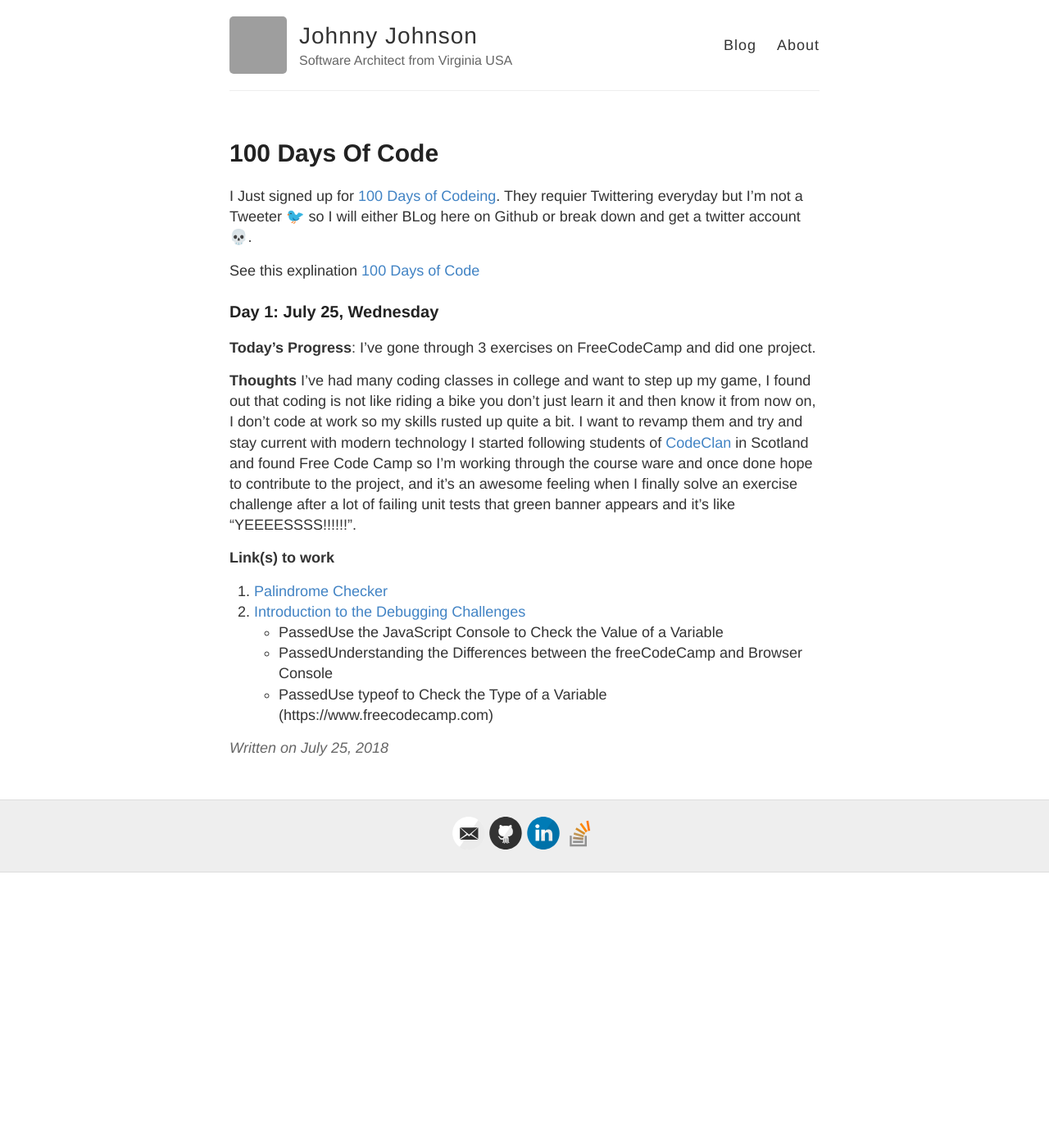
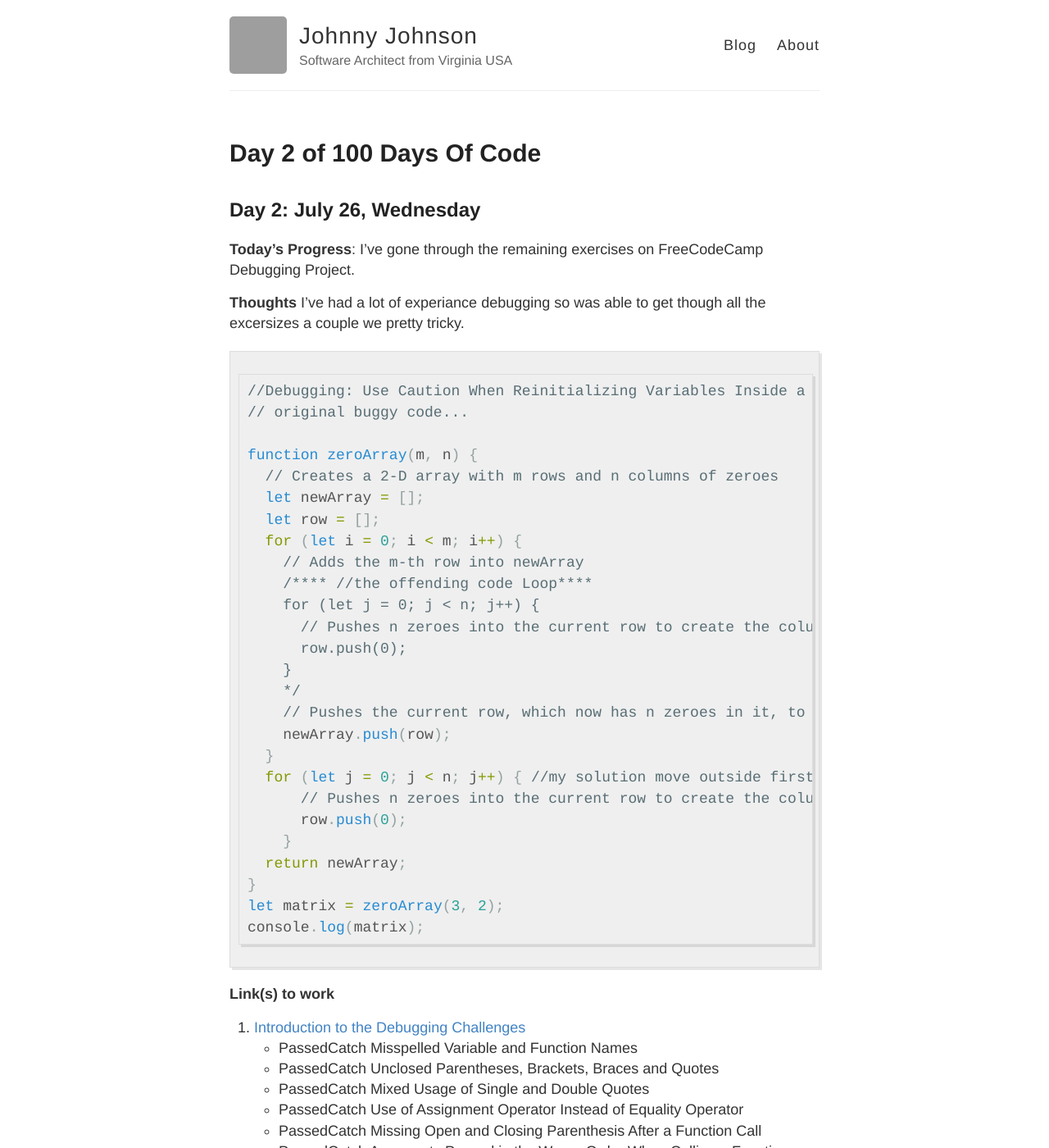
Before and after one commit to Johnny2136/johnny2136.github.io, a Jekyll site: the page built from _posts/2018-7-25-100DaysOfCode - Day2.md, in a window 1280 px wide and 1400 px high. Shown: the whole window at 82% size. Built offline with Jekyll 4.4.1, drawn with Linux system fonts in a browser that asks for light colours; emoji names are drawn with the system emoji font; comment, search, counter and statistics services are not loaded; some of the changed text lies outside the part shown; grey boxes are pictures that could not be loaded.

Commit message:
added day 2 :pizza:

````diff
--- a/_posts/2018-7-25-100DaysOfCode - Day2.md
+++ b/_posts/2018-7-25-100DaysOfCode - Day2.md
@@ -1,22 +1,49 @@
 ---
 layout: post
-title: 100 Days Of Code
+title: Day 2 of 100 Days Of Code
 ---
+## Day 2: July 26, Wednesday
 
-I Just signed up for [100 Days of Codeing](https://github.com/Kallaway/100-days-of-code).
-They requier Twittering everyday but I'm not a Tweeter :bird: so I will either BLog here on Github or break down and get a twitter account :skull:.
+**Today's Progress**: I've gone through the remaining exercises on FreeCodeCamp Debugging Project.
 
-See this explination [100 Days of Code](https://youtu.be/6y5P7O7YlBU)
+**Thoughts** I've had a lot of experiance debugging so was able to get though all the excersizes a couple we pretty tricky.
+```javascript
+//Debugging: Use Caution When Reinitializing Variables Inside a Loop
+// original buggy code...
 
-### Day 1: July 25, Wednesday
-
-**Today's Progress**: I've gone through 3 exercises on FreeCodeCamp and did one project.
-
-**Thoughts** I've had many coding classes in college and want to step up my game, I found out that coding is not like riding a bike you don’t just learn it and then know it from now on, I don’t code at work so my skills rusted up quite a bit. I want to revamp them and try and stay current with modern technology I started following students of [CodeClan](https://codeclan.com/) in Scotland and found Free Code Camp so I’m working through the course ware and once done hope to contribute to the project, and it's an awesome feeling when I finally solve an exercise challenge after a lot of failing unit tests that green banner appears and it’s like “YEEEESSSS!!!!!!”.
+function zeroArray(m, n) {
+  // Creates a 2-D array with m rows and n columns of zeroes
+  let newArray = [];
+  let row = [];
+  for (let i = 0; i < m; i++) {
+    // Adds the m-th row into newArray
+    /**** //the offending code Loop****
+    for (let j = 0; j < n; j++) {
+      // Pushes n zeroes into the current row to create the columns
+      row.push(0);
+    }
+    */
+    // Pushes the current row, which now has n zeroes in it, to the array
+    newArray.push(row);
+  }
+  for (let j = 0; j < n; j++) { //my solution move outside first loop
+      // Pushes n zeroes into the current row to create the columns
+      row.push(0);
+    }
+  return newArray;
+}
+let matrix = zeroArray(3, 2);
+console.log(matrix);
+```
 
 **Link(s) to work**
-1. [Palindrome Checker](https://github.com/Johnny2136/FCC-Projects/blob/master/Palindrome%20Checker)
-2. [Introduction to the Debugging Challenges](https://learn.freecodecamp.org/javascript-algorithms-and-data-structures/debugging)
-  * PassedUse the JavaScript Console to Check the Value of a Variable
-  * PassedUnderstanding the Differences between the freeCodeCamp and Browser Console
-  * PassedUse typeof to Check the Type of a Variable (https://www.freecodecamp.com)
+1. [Introduction to the Debugging Challenges](https://learn.freecodecamp.org/javascript-algorithms-and-data-structures/debugging)
+*  PassedCatch Misspelled Variable and Function Names
+*  PassedCatch Unclosed Parentheses, Brackets, Braces and Quotes
+*  PassedCatch Mixed Usage of Single and Double Quotes
+*  PassedCatch Use of Assignment Operator Instead of Equality Operator
+*  PassedCatch Missing Open and Closing Parenthesis After a Function Call
+*  PassedCatch Arguments Passed in the Wrong Order When Calling a Function
+*  PassedCatch Off By One Errors When Using Indexing
+*  PassedUse Caution When Reinitializing Variables Inside a Loop
+*  PassedPrevent Infinite Loops with a Valid Terminal Condition
````
